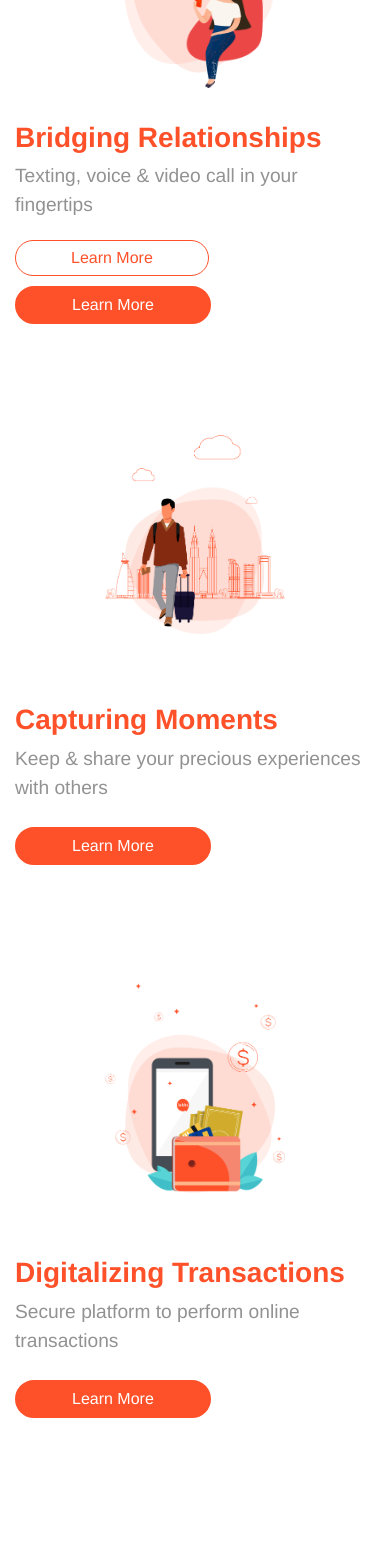
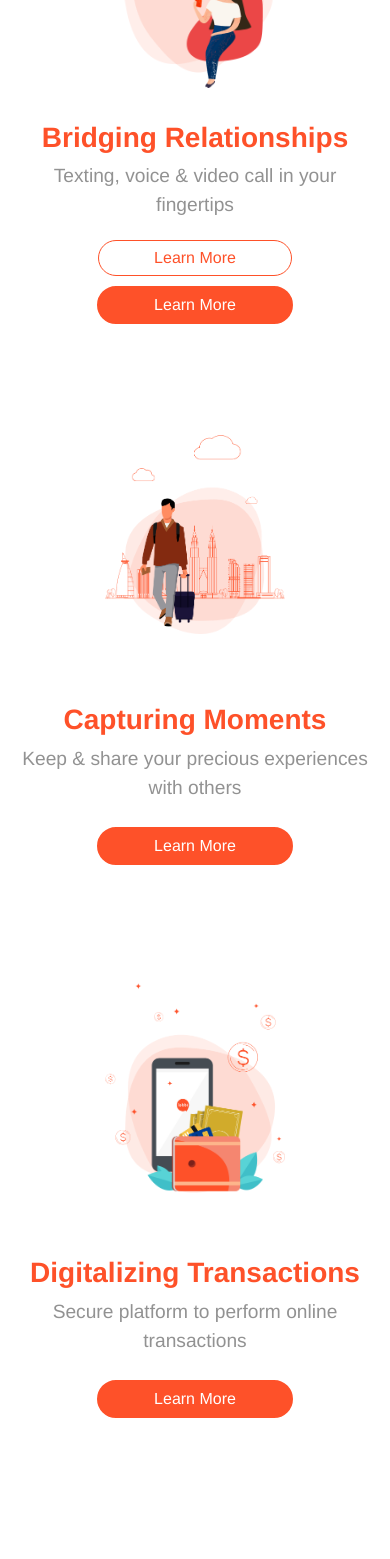
Before and after one commit to junyihoo1997/static-project-lobbi, a Vue app: page / in a window 390 px wide. Shown: the part 900-2459 px from the top of the page. Built offline with nearby package versions, Linux system fonts and the light colour scheme.

Commit message:
added some changes

```diff
--- a/src/App.vue
+++ b/src/App.vue
@@ -47,6 +47,9 @@ export default {
     Map,
     Contact,
     Footer
+  },
+  mounted(){
+    console.log("To clear this error, please provide your own Google Map Api Key for google map feature. As tested at my side location is correct.")
   }
 };
 </script>
--- a/src/components/Moments.vue
+++ b/src/components/Moments.vue
@@ -83,6 +83,7 @@ export default {
     order: 1;
   }
   .moment-section-left {
+    text-align: center;
     order: 2;
   }
   .moment-items {
--- a/src/components/Navigation.vue
+++ b/src/components/Navigation.vue
@@ -7,7 +7,7 @@
         </a>
       </div>
       <div class="navigation-section-right">
-        <div class="navigation-icon-container">
+        <div class="navigation-icon-container" v-on:click="navClick()">
           <div class="navigation-icon"></div>
           <div class="navigation-icon"></div>
           <div class="navigation-icon"></div>
@@ -50,6 +50,14 @@ export default {
   name: "Navigation",
   props: {
     msg: String
+  },
+  data: () => {
+    return {};
+  },
+  methods: {
+    navClick() {
+      console.log("sdadsa");
+    }
   }
 };
 </script>
--- a/src/components/Relationships.vue
+++ b/src/components/Relationships.vue
@@ -80,17 +80,23 @@ export default {
     height: 500px;
     margin-top: 50px;
     margin-bottom: 50px;
-
   }
   .relationship-section-left {
     order: 1;
   }
   .relationship-section-right {
+    text-align: center;
     order: 2;
   }
 
   .relationship-items {
     justify-content: center;
+  }
+}
+
+@media(max-width: 420px){
+   .relationship-button-group {
+    justify-content: center!important;
   }
 }
 
--- a/src/components/Transactions.vue
+++ b/src/components/Transactions.vue
@@ -85,6 +85,7 @@ export default {
     order: 1;
   }
   .transaction-section-right {
+    text-align: center;
     order: 2;
   }
   .transaction-items {
```
